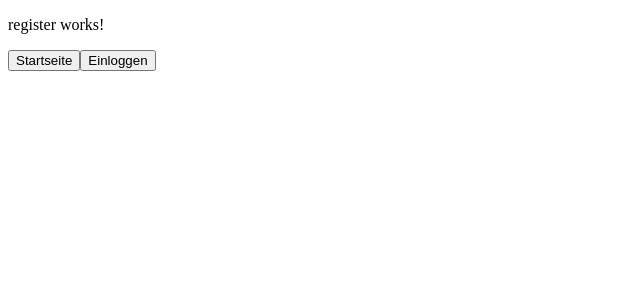
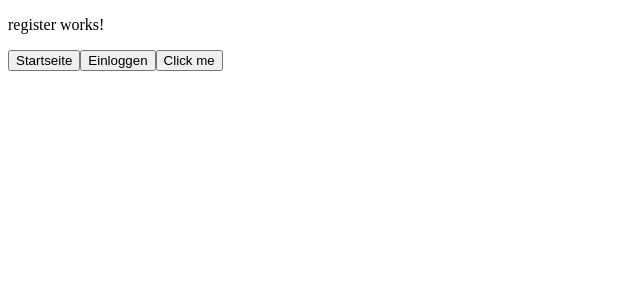
Before and after one commit to tommyngo98/se-frontend, an Angular app: page /register in a window 1280 px wide. Shown: the top 300 px of the page, without its empty margins (0-640 px from the left). Built offline with nearby package versions, Linux system fonts and the light colour scheme.

Commit message:
chore: test dummy endpoint

```diff
--- a/src/app/presentation/pages/register/register.component.html
+++ b/src/app/presentation/pages/register/register.component.html
@@ -1,3 +1,8 @@
 <p>register works!</p>
 <button [routerLink]="'/home'">Startseite</button>
 <button [routerLink]="'/login'">Einloggen</button>
+
+<!-- TODO: Hier das eigentliche Registrierungsformular einfügen -->
+<button (click)="register()">
+  Click me
+</button>
--- a/src/app/presentation/pages/register/register.component.ts
+++ b/src/app/presentation/pages/register/register.component.ts
@@ -1,5 +1,6 @@
 import { Component } from '@angular/core';
-import {RouterLink} from "@angular/router";
+import { RouterLink } from "@angular/router";
+import { RegisterService } from "../../../services/register.service";
 
 @Component({
   selector: 'app-register',
@@ -11,5 +12,17 @@ import {RouterLink} from "@angular/router";
   styleUrl: './register.component.scss'
 })
 export class RegisterComponent {
+  constructor(private registerService: RegisterService) {
+  }
 
+  // TODO: Argumente vom HTML Template nehmen
+  public register() {
+    this.registerService.register('test@test.de', 'test123')
+      .then(response => {
+        console.log(response);
+      })
+      .catch(error => {
+        console.log(error);
+      });
+  }
 }
--- a/src/app/services/register.service.ts
+++ b/src/app/services/register.service.ts
@@ -1,15 +1,17 @@
+import { Injectable } from '@angular/core';
 import axios from 'axios';
-import { Injectable } from '@angular/core';
 
 @Injectable({
   providedIn: 'root'
 })
 export class RegisterService {
+  private baseUrl = 'http://localhost:5005';
   constructor() {}
 
-  async register(email: string, password: string): Promise<any> {
+  public async register(email: string, password: string): Promise<any> {
     try {
-      return (await axios.post(`/`, {email, password})).data;
+      // TODO: Richtigen Endpunkt nutzen
+      return (await axios.post(`${this.baseUrl}/api/data`, {email, password})).data;
     } catch (error) {
       console.error('Registrierungsfehler:', error);
       throw error;
```
Also changed, not shown: proxy.conf.json (deleted, +0 -8 lines).
